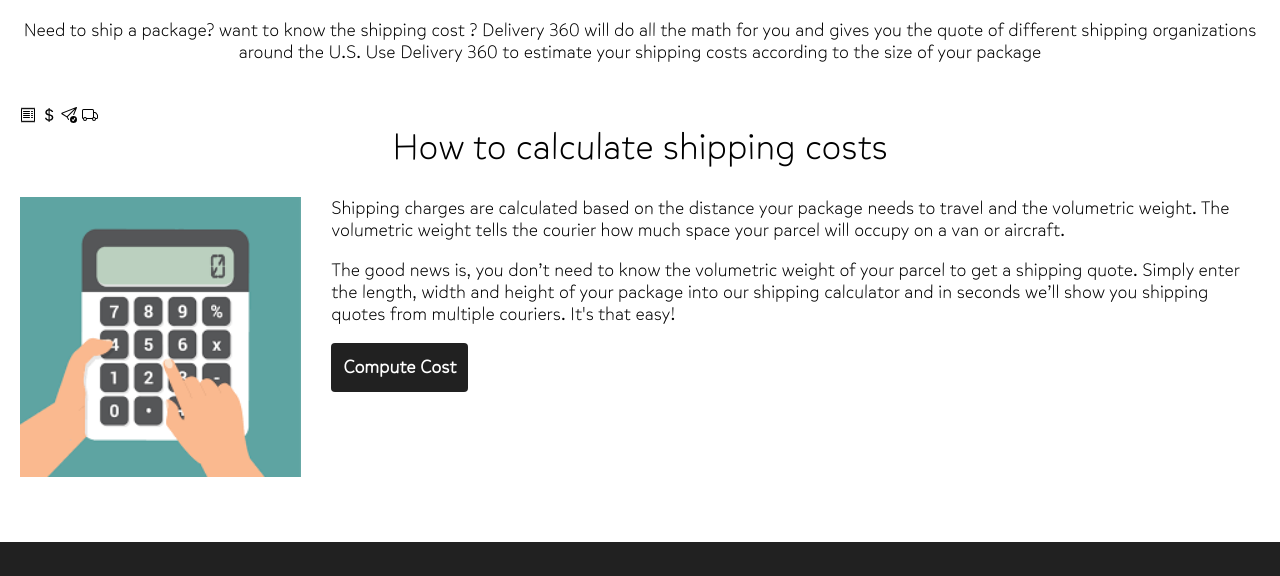
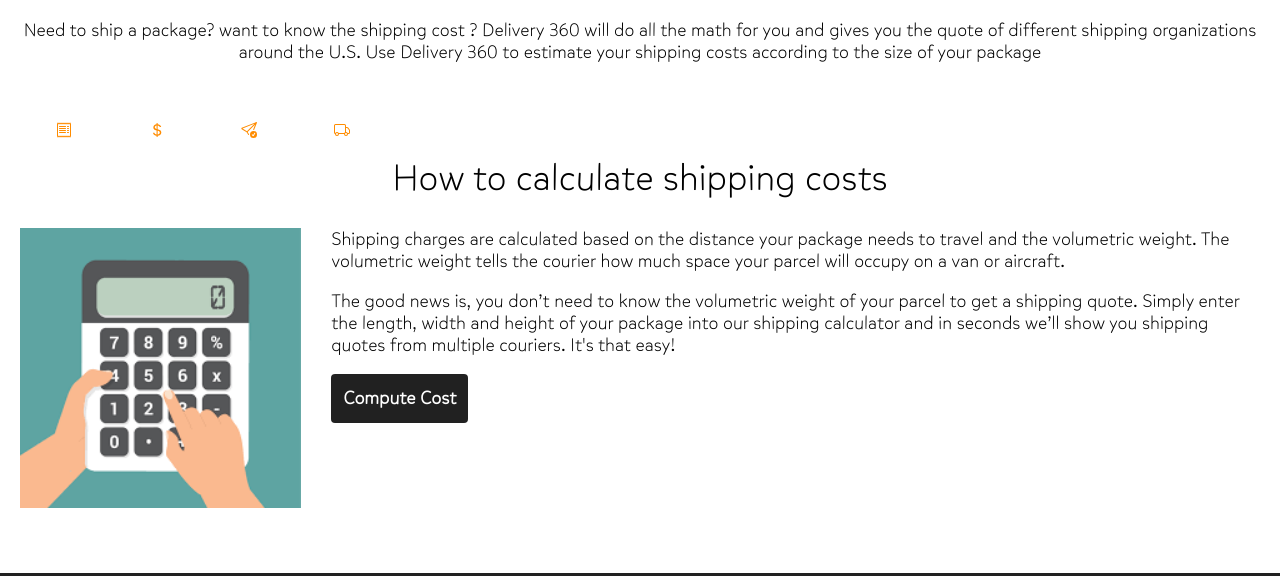
Before and after one commit to swaroopsv96/SWE632-HW3, a plain HTML site: page index.html in a window 1280 px wide. Shown: the part 895-1471 px from the top of the page. Drawn offline with nearby package versions, Linux system fonts and the light colour scheme.

Commit message:
Update styles.css

```diff
--- a/css/styles.css
+++ b/css/styles.css
@@ -99,6 +99,13 @@
     font-weight: 300;
     line-height: 1.1;
 }
+
+svg {
+  height: 48px;
+  margin: 0 2em;
+  fill: darkorange;
+}
+
 
 .section {
     align-items: center;
```
